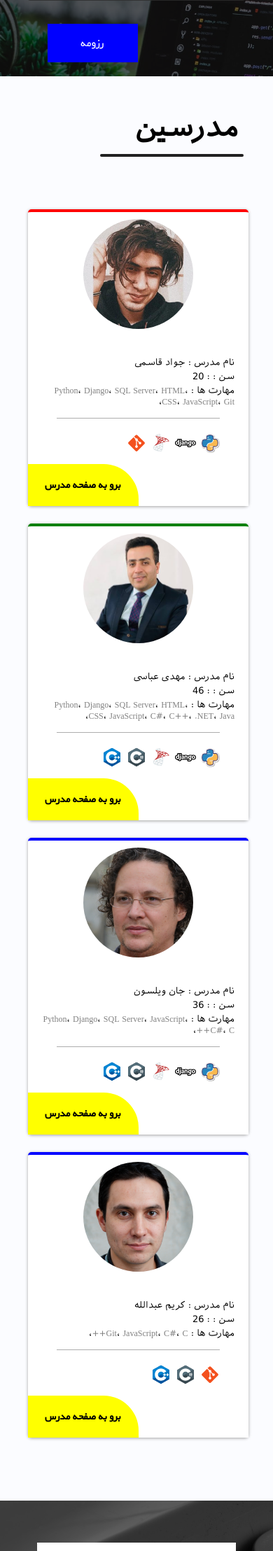
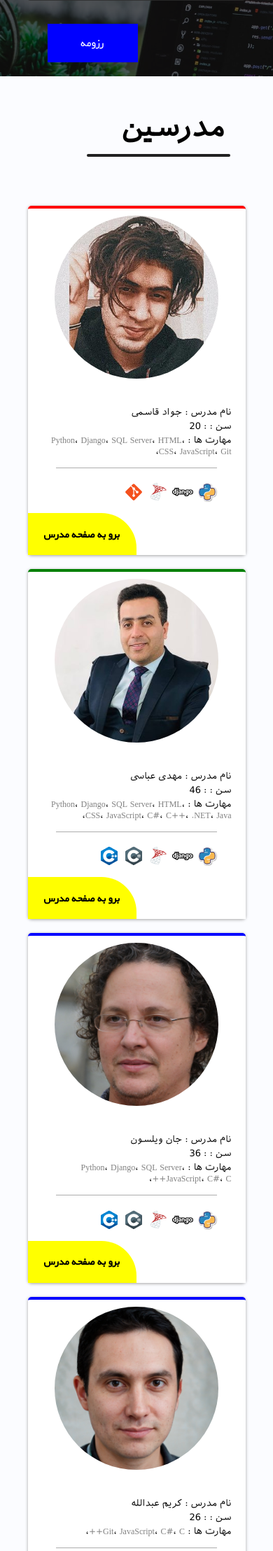
Before and after one commit to ijavadddd/Django-simple-projects, a Django app: page / in a window 390 px wide. Shown: the part 1197-3413 px from the top of the page at 70% size. Run offline with Django 4.2, Linux system fonts and the light colour scheme; some libraries are stand-ins or nearby versions; some web fonts are replaced.

Commit message:
Delete techer-box  media querys and make site responsive by flex-box

```diff
--- a/1-project1/static/css/home.css
+++ b/1-project1/static/css/home.css
@@ -76,8 +76,9 @@ body{
     /* background-color: red; */
     display:flex;
     flex-wrap: wrap;
-    align-items:center;
-    justify-content:normal;
+    align-content: space-between;
+    justify-content: space-around;
+    gap: 20px;
 }
 .teachers-title{
     font-size: 40px;
@@ -94,14 +95,15 @@ body{
     background-color: #212121;
 }
 .teacher-box{
-    width:25%;
-    height:510px;
+    /* width:25%; */
+    /* height:510px; */
     background-color:#fff;
     /* overflow: hidden; */
     border-radius: 5px;
     position:relative;
-    margin:5px 15px 20px 15px;
+    /* margin:5px 15px 20px 15px; */
     box-shadow: 0px 1px 4px #a2a2a2;
+    flex:0 1 max(30%,40ch)
 }
 .teacher-box--red{
     border-top:4px solid red;
@@ -306,7 +308,7 @@ body{
 
 
 
-@media screen and (max-width:800px){
+/* @media screen and (max-width:800px){
     .center-container{
         width:100%;
     }
@@ -341,7 +343,7 @@ body{
     .person-icon {
         max-width: 60%;
     }
-}
+} */
 .skill-container-title{
     padding:0rem 5rem;
     box-sizing: border-box;
```
